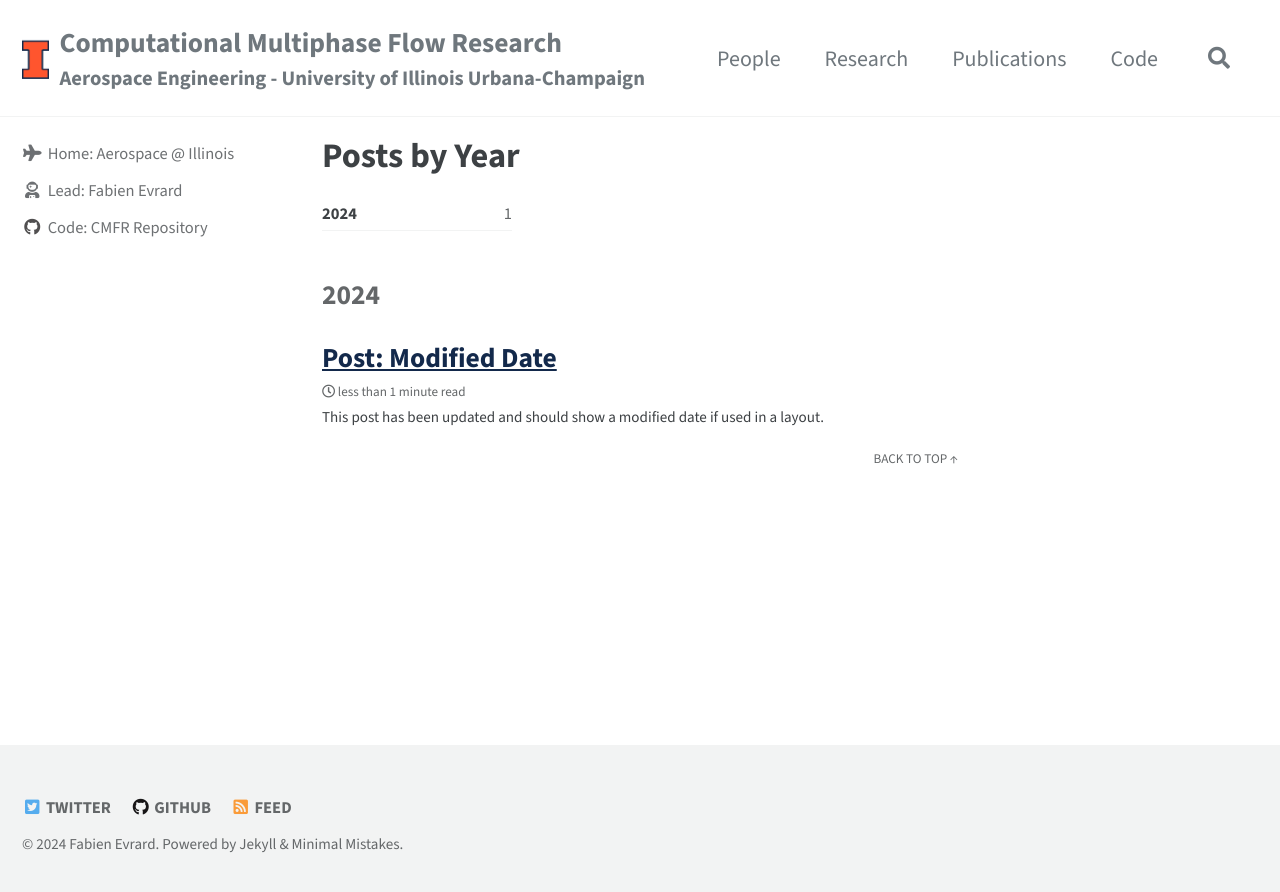
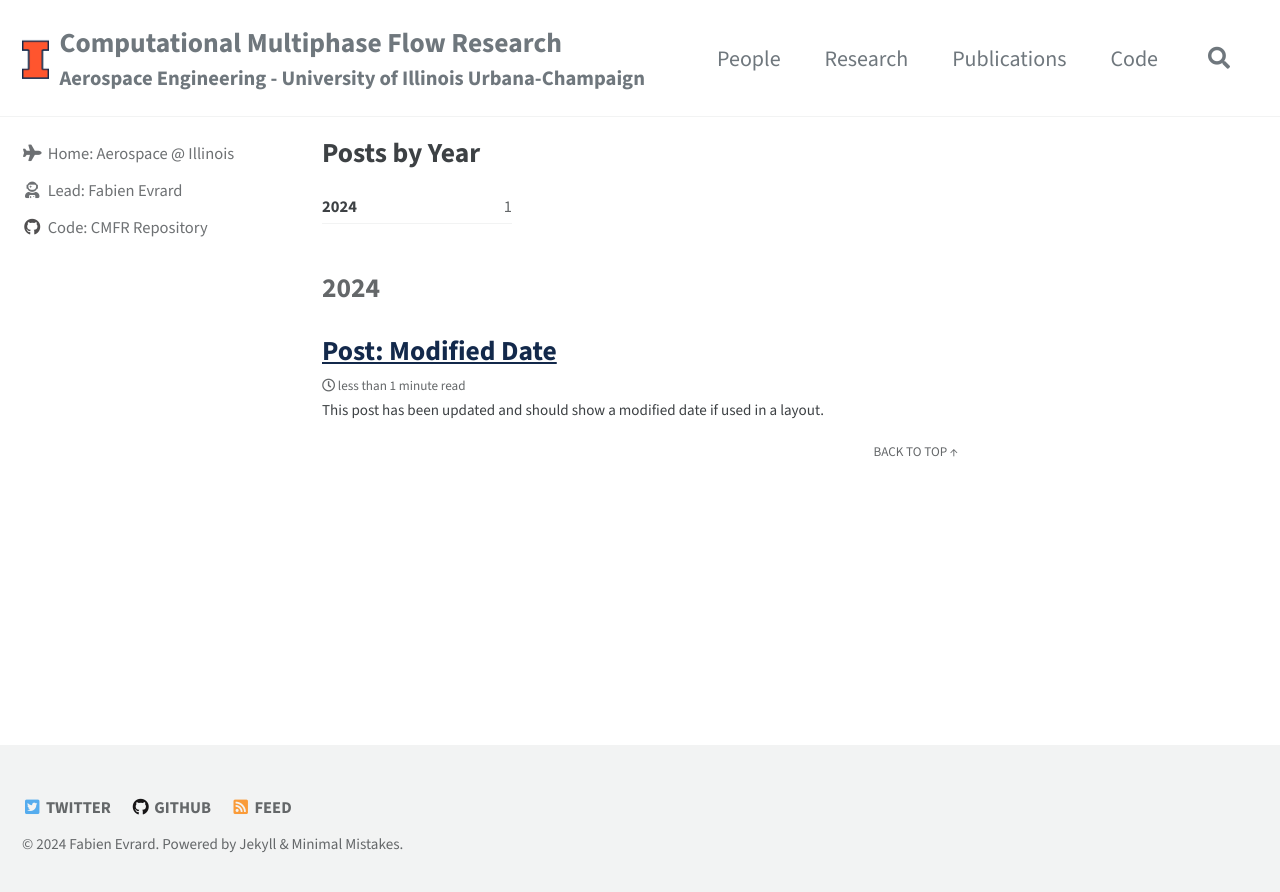
Before and after one commit to cmfr-ae-illinois/cmfr-ae-illinois.github.io, a Jekyll site: the page built from _pages/year-archive.md, in a window 1280 px wide. Shown: the top 892 px of the page. Built offline with Jekyll 4.4.1, drawn with Linux system fonts in a browser that asks for light colours; cached includes are drawn as plain includes.

Commit message:
Update archive.html

```diff
--- a/_layouts/archive.html
+++ b/_layouts/archive.html
@@ -19,7 +19,7 @@
 
   <div class="archive">
     {% unless page.header.overlay_color or page.header.overlay_image %}
-      <h1 id="page-title" class="page__title">{{ page.title }}</h1>
+      <h2 id="page-title" class="page__title">{{ page.title }}</h2>
     {% endunless %}
     {{ content }}
   </div>
```
